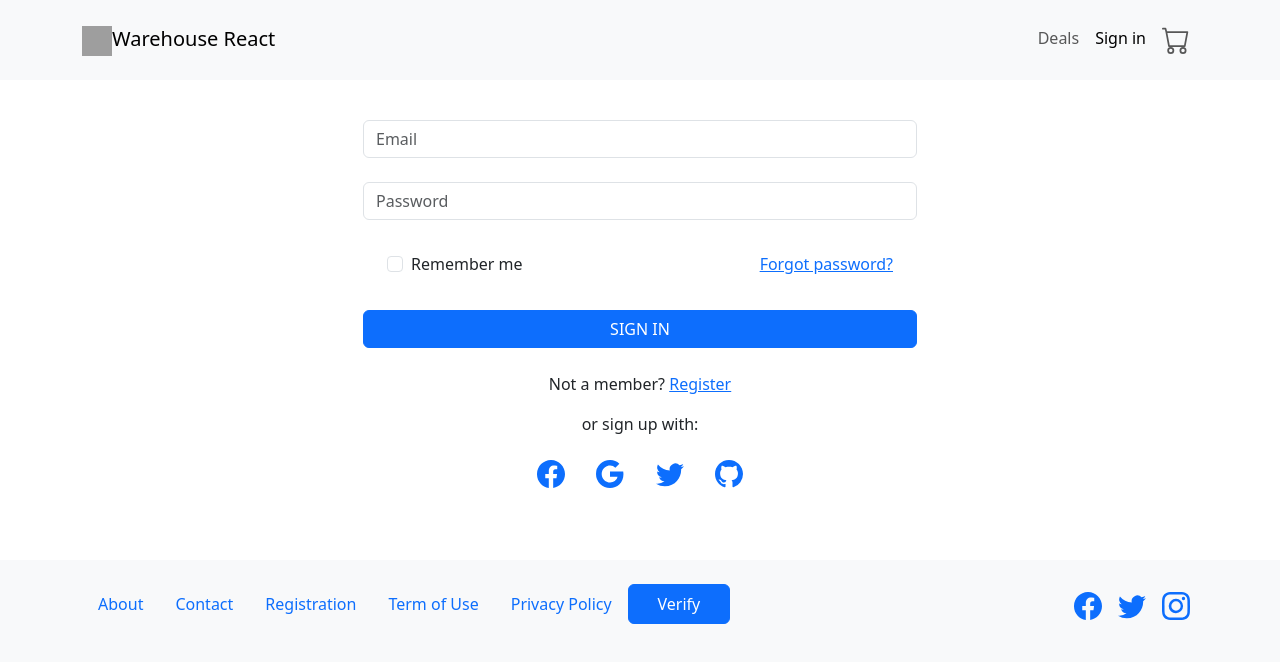
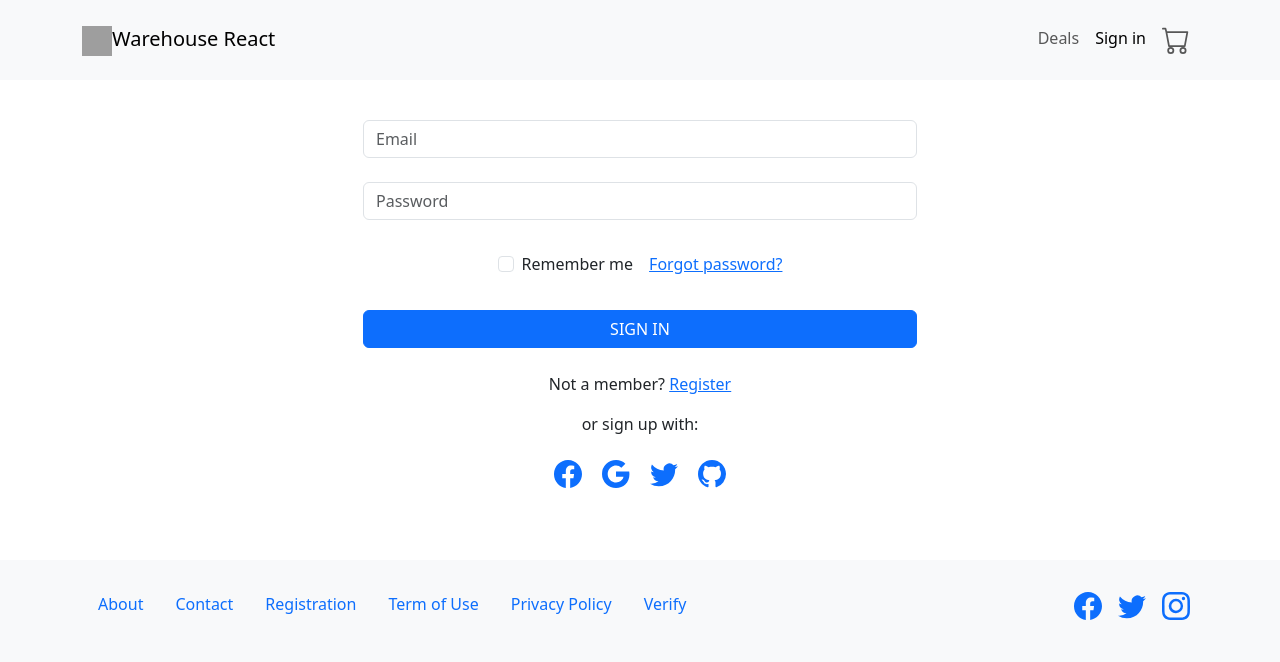
Before and after one commit to jmsweb/warehouse-react, a React app: page /sign-in in a window 1280 px wide. Shown: the top 662 px of the page. Built offline with nearby package versions, Linux system fonts and the light colour scheme; grey boxes are pictures that could not be loaded.

Commit message:
ui/ux update

```diff
--- a/src/component/footer/index.jsx
+++ b/src/component/footer/index.jsx
@@ -8,7 +8,6 @@ import Navbar from 'react-bootstrap/Navbar';
 import Container from 'react-bootstrap/Container';
 import Row from 'react-bootstrap/Row';
 import Col from 'react-bootstrap/Col';
-import Button from 'react-bootstrap/Button';
 import { ListGroup } from 'react-bootstrap/esm';
 
 class Footer extends React.Component {
@@ -38,7 +37,7 @@ class Footer extends React.Component {
                                         <Nav.Link as={NavLink} to='/register'>Registration</Nav.Link>
                                         <Nav.Link as={NavLink} to='/term-of-use' className={'text-nowrap'}>Term of Use</Nav.Link>
                                         <Nav.Link as={NavLink} to='/privacy-policy' className={'text-nowrap'}>Privacy Policy</Nav.Link>
-                                        <Button onClick={ async () => {
+                                        <Nav.Link as={NavLink} onClick={ async () => {
                                             await fetch(`${process.env.WAREHOUSE_API}/health-check`, {
                                                 method: 'GET',
                                                 credentials: 'include',
@@ -62,7 +61,7 @@ class Footer extends React.Component {
 
                                         }} className='col-md-2'>
                                                 Verify
-                                        </Button>
+                                        </Nav.Link>
                                     </ListGroup>
                                 </Nav>
                             </Navbar.Brand>
--- a/src/view/sign-in.jsx
+++ b/src/view/sign-in.jsx
@@ -79,7 +79,7 @@ class SignIn extends React.Component {
                         />
                     </Form.Group>
 
-                    <div className='d-flex justify-content-between mx-3 mb-4'>
+                    <div className='d-flex justify-content-center mx-3 mb-4'>
                         <Form.Group controlId='form_rm' className='p-2'>
                             <Form.Check type='checkbox' label='Remember me' />
                         </Form.Group>
@@ -95,11 +95,11 @@ class SignIn extends React.Component {
                     <div className='text-center'>
                         <p>Not a member? <NavLink to={'/register'}>Register</NavLink></p>
                         <p>or sign up with:</p>
-                        <div className='d-flex justify-content-between mx-auto' style={{width: '40%'}}>
-                            <NavLink href='#!' className='p-2'><Facebook className='fs-3' /></NavLink>
-                            <NavLink href='#!' className='p-2'><Google className='fs-3' /></NavLink>
-                            <NavLink href='#!' className='p-2'><Twitter className='fs-3' /></NavLink>
-                            <NavLink href='#!' className='p-2'><Github className='fs-3' /></NavLink>
+                        <div className='d-flex justify-content-center mx-auto'>
+                            <NavLink href='#!' className='p-2' style={{width: '3rem'}}><Facebook className='fs-3' /></NavLink>
+                            <NavLink href='#!' className='p-2' style={{width: '3rem'}}><Google className='fs-3' /></NavLink>
+                            <NavLink href='#!' className='p-2' style={{width: '3rem'}}><Twitter className='fs-3' /></NavLink>
+                            <NavLink href='#!' className='p-2' style={{width: '3rem'}}><Github className='fs-3' /></NavLink>
                         </div>
                     </div>
                 </Form>
```
